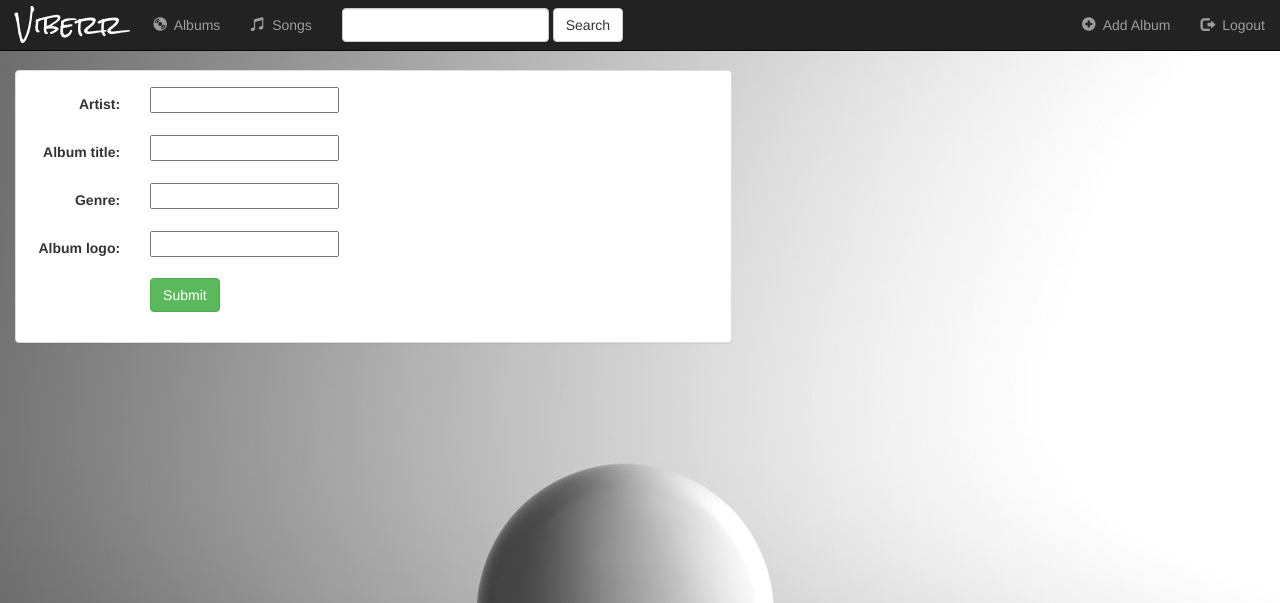
After one commit to cjc77/NewBostonDjango, a Django app: page /music/album/add/ in a window 1280 px wide. The commit adds this page. Shown: the top 603 px of the page. Run offline with Django 3.2, Linux system fonts and the light colour scheme; some libraries are stand-ins or nearby versions.

Commit message:
Added form to add new albums.

```diff
--- a/music/models.py
+++ b/music/models.py
@@ -1,4 +1,5 @@
 from django.db import models
+from django.core.urlresolvers import reverse
 
 # Create your models here.
 class Album(models.Model):
@@ -6,6 +7,9 @@ class Album(models.Model):
     album_title = models.CharField(max_length=500)
     genre = models.CharField(max_length=100)
     album_logo = models.CharField(max_length=1000)
+
+    def get_absolute_url(self):
+        return reverse('music:detail', kwargs={'pk': self.pk})
 
     def __str__(self):
         return self.album_title + ' - ' + self.artist
--- a/music/static/music/style.css
+++ b/music/static/music/style.css
@@ -1,4 +1,5 @@
 body {
+    padding-top: 70px;
     background: white url("images/music_background4.png");
     background-attachment: fixed;
     background-repeat: no-repeat;
--- /dev/null
+++ b/music/templates/music/album_form.html
@@ -0,0 +1,27 @@
+{% extends 'music/base.html' %}
+{% block title %}Add a New Album{% endblock %}
+{% block albums_active %}active{% endblock %}
+
+{% block body %}
+<div class="container-fluid">
+    <div class="row">
+        <div class="col-sm-12 col-md-7">
+            <div class="panel panel-default">
+                <div class="panel-body">
+
+                    <form class="form-horizontal" action="" method="post" enctype="multipart/form-data">
+                        {% csrf_token %}
+                        {% include 'music/form-template.html' %}
+                        <div class="form-group">
+                            <div class="col-sm-offset-2 col-sm-10">
+                                <button type="submit" class="btn btn-success">Submit</button>
+                            </div>
+                        </div>
+                    </form>
+
+                </div>
+            </div>
+        </div>
+    </div>
+</div>
+{% endblock %}
--- a/music/templates/music/base.html
+++ b/music/templates/music/base.html
@@ -12,7 +12,7 @@
         <script src="https://maxcdn.bootstrapcdn.com/bootstrap/3.3.7/js/bootstrap.min.js"></script>
     </head>
     <body>
-        <nav class="navbar navbar-inverse">
+        <nav class="navbar navbar-inverse navbar-fixed-top">
             <div class="container-fluid">
                 <!-- Header -->
                 <div class="navbar-header">
@@ -47,7 +47,7 @@
                     </form>
                     <ul class="nav navbar-nav navbar-right">
                         <li class="">
-                            <a href="{% url 'music:index' %}">
+                            <a href="{% url 'music:album-add' %}">
                                 <span class="glyphicon glyphicon-plus-sign" aria-hidden="true"></span>&nbsp;
                                 Add Album
                             </a>
--- /dev/null
+++ b/music/templates/music/form-template.html
@@ -0,0 +1,11 @@
+{% for field in form %}
+    <div class="form-group">
+        <div class="col-sm-offset-2 col-sm-10">
+            <span class="text-danger small">{{ field.errors }}</span>
+        </div>
+        <label class="control-label col-sm-2" for="song_title">{{ field.label_tag }}</label>
+        <div class="col-sm-10">
+            {{ field }}
+        </div>
+    </div>
+{% endfor %}
--- a/music/urls.py
+++ b/music/urls.py
@@ -6,7 +6,9 @@ app_name = "music"
 urlpatterns = [
     # 'name' represents the associated url pattern
     url(r'^$', views.IndexView.as_view(), name='index'),
+    # /music/pk/
     url(r'^(?P<pk>[0-9]+)/$', views.DetailView.as_view(), name='detail'),
-
+    # /music/album/add/
+    url(r'album/add/$', views.AlbumCreate.as_view(), name='album-add'),
 
 ]
--- a/music/views.py
+++ b/music/views.py
@@ -1,4 +1,5 @@
 from django.views import generic
+from django.views.generic.edit import CreateView, UpdateView, DeleteView
 from . models import Album, Song
 
 
@@ -13,3 +14,7 @@ class IndexView(generic.ListView):
 class DetailView(generic.DetailView):
     model = Album
     template_name = 'music/detail.html'
+
+class AlbumCreate(CreateView):
+    model = Album
+    fields = ['artist', 'album_title', 'genre', 'album_logo']
```
